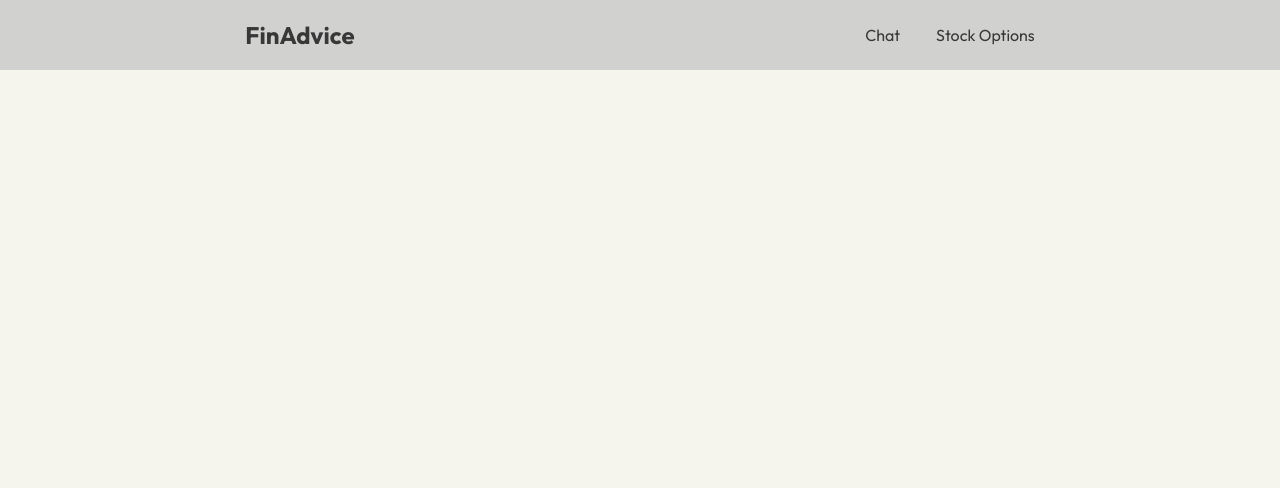
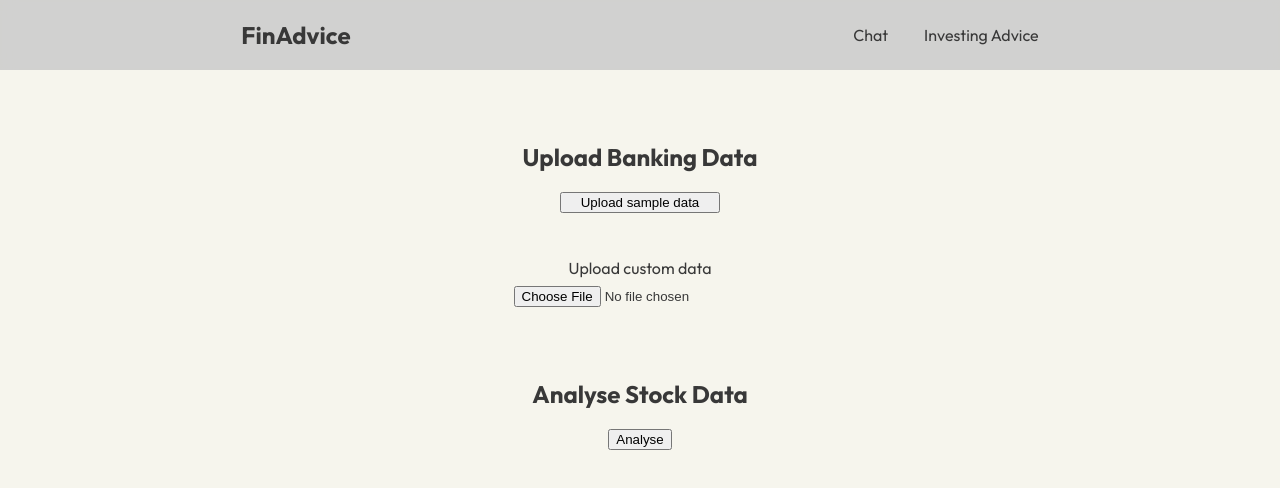
Before and after one commit to charliejhorn/ibm-deakin-hackathon-2024, a React (Create React App) app in the folder react-app/: page /investing-advice in a window 1280 px wide. Shown: the top 488 px of the page. Built offline with nearby package versions, Linux system fonts and the light colour scheme.

Commit message:
implemented markdown and newline rendering on investing-advice page

```diff
--- a/react-app/package.json
+++ b/react-app/package.json
@@ -6,9 +6,9 @@
     "@testing-library/jest-dom": "^5.17.0",
     "@testing-library/react": "^13.4.0",
     "@testing-library/user-event": "^13.5.0",
+    "micromark": "3.0.1",
     "react": "^18.3.1",
     "react-dom": "^18.3.1",
-    "react-markdown": "^6.0.3",
     "react-router-dom": "^6.28.0",
     "react-scripts": "^3.0.1",
     "web-vitals": "^2.1.4"
--- a/react-app/src/App.js
+++ b/react-app/src/App.js
@@ -2,7 +2,7 @@ import './index.css'
 import React from 'react';
 import { BrowserRouter as Router, Route, Routes, Link } from 'react-router-dom';
 import Chat from './pages/Chat';
-import StockOptions from './pages/InvestingAdvice';
+import InvestingAdvice from './pages/InvestingAdvice';
 import './App.css';
 
 function App() {
@@ -14,12 +14,12 @@ function App() {
             <h1 className="navbar-heading">FinAdvice</h1>
             <div className="navbar-tabs">
               <Link to="/" className="navbar-tab">Chat</Link>
-              <Link to="/stock-options" className="navbar-tab">Stock Options</Link>
+              <Link to="/investing-advice" className="navbar-tab">Investing Advice</Link>
             </div>
           </nav>
           <Routes>
             <Route path="/" element={<Chat />} />
-            <Route path="/stock-options" element={<StockOptions />} />
+            <Route path="/investing-advice" element={<InvestingAdvice />} />
           </Routes>
         </header>
 
--- a/react-app/src/pages/Chat.js
+++ b/react-app/src/pages/Chat.js
@@ -9,8 +9,6 @@ const Chat = () => {
     const [userInput, setUserInput] = useState('');
     const [isLoading, setIsLoading] = useState(false);
     const [selectedModel, setSelectedModel] = useState('auto-reply');
-
-
 
     const handleSend = async () => {
         if (userInput.trim()) {
--- a/react-app/src/pages/InvestingAdvice.css
+++ b/react-app/src/pages/InvestingAdvice.css
@@ -1,6 +1,7 @@
 .stock-window {
-    width: 90%;
+    padding: 0 5%;
     text-align: left;
+    background-color: var(--background-colour);
 }
 
 .upload {
--- a/react-app/src/pages/InvestingAdvice.js
+++ b/react-app/src/pages/InvestingAdvice.js
@@ -1,9 +1,9 @@
 import React, { useState, useEffect, useCallback } from 'react';
 import './InvestingAdvice.css';
-import Markdown from 'react-markdown';
 import generateResponse from '../Model';
+import {micromark} from 'micromark'
 
-const StockOptions = () => {
+const InvestingAdvice = () => {
     // awaiting data state
     const [isAwaitingData, setIsAwaitingData] = useState(true);
 
@@ -128,6 +128,15 @@ const StockOptions = () => {
         }
     };
 
+    const renderWithLineBreaks = (text) => {
+        return text.split('\n').map((item, index) => (
+            <React.Fragment key={index}>
+                {item}
+                <br />
+            </React.Fragment>
+        ));
+    };
+
     return (
         <div className="stock-window">
             {/* upload banking data */}
@@ -156,15 +165,13 @@ const StockOptions = () => {
                         {!isAwaitingResponse && (
                             <div>
                                 <h3>Investment advice and options</h3>
-                                <p>{advice}</p>
+                                <div dangerouslySetInnerHTML={{ __html: micromark(advice) }} />
                             </div>
                         )}
                         {userData && (
-                            <div>
+                            <div className='user-data-container'>
                                 <h3>User data</h3>
-                                <p>{JSON.stringify(userData)}</p>
-                                <h3>Markdown</h3>
-                                <Markdown>{userData}</Markdown>
+                                <p>{renderWithLineBreaks(userData)}</p>
                             </div>
                         )}
                     </div>
@@ -174,4 +181,4 @@ const StockOptions = () => {
     );
 };
 
-export default StockOptions;
+export default InvestingAdvice;
```
Also changed, not shown: react-app/extra.txt (added), 1 other file (tests, documents, lock files or other folders).
